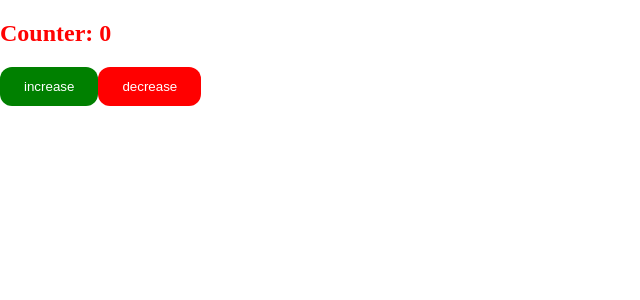
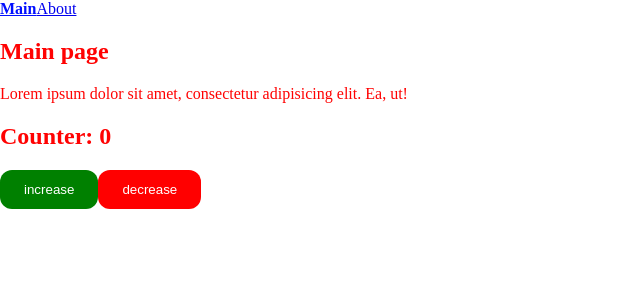
Before and after one commit to alik0000/production, a React app: page / in a window 1280 px wide. Shown: the top 300 px of the page, without its empty margins (0-640 px from the left). Built offline with nearby package versions, Linux system fonts and the light colour scheme.

Commit message:
добавить маршрутизатор, разделить коды, добавить функцию для рендеринга динамического импорта как обычного компонента

```diff
--- a/config/buildDevServer.ts
+++ b/config/buildDevServer.ts
@@ -4,5 +4,6 @@ export function buildDevServer(port: number): WebpackDevServerConfiguration {
     return {
         port,
         open: true,
+        historyApiFallback: true
     }
 }
--- a/package.json
+++ b/package.json
@@ -15,6 +15,7 @@
     "@types/node": "^17.0.21",
     "@types/react": "^17.0.39",
     "@types/react-dom": "^17.0.11",
+    "@types/react-router-dom": "^5.3.3",
     "@types/webpack": "^5.28.0",
     "@types/webpack-dev-server": "^4.7.2",
     "css-loader": "^6.8.1",
@@ -32,6 +33,7 @@
   },
   "dependencies": {
     "react": "^17.0.2",
-    "react-dom": "^17.0.2"
+    "react-dom": "^17.0.2",
+    "react-router-dom": "^6.2.1"
   }
 }
--- a/src/App.tsx
+++ b/src/App.tsx
@@ -1,16 +1,25 @@
-import styles from "./styles/button.module.scss";
-import {useState} from "react";
+import {NavLink, Route, Routes} from 'react-router-dom'
+import {MainPageAsync} from "./pages/MainPage/MainPage.async";
+import {AboutPageAsync} from "./pages/AboutPage/AboutPage.async";
+import {Suspense} from "react";
 
 export const App = () => {
-    const [count, setCount] = useState(0)
-    const increase = () => setCount(count + 1)
-    const decrease = () => setCount(count - 1)
-
     return(
         <div className={'app'}>
-            <h2>Counter: {count}</h2>
-            <button className={styles.accent} onClick={increase}>increase</button>
-            <button className={styles.danger} onClick={decrease}>decrease</button>
+            <nav>
+                <NavLink to="/">
+                    Main
+                </NavLink>
+                <NavLink to="/about">
+                    About
+                </NavLink>
+            </nav>
+            <Suspense fallback={<h2>Loading...</h2>}>
+                <Routes>
+                    <Route path={'/'} element={<MainPageAsync/>}/>
+                    <Route path={'/about'} element={<AboutPageAsync/>}/>
+                </Routes>
+            </Suspense>
         </div>
     )
 }
--- a/src/index.tsx
+++ b/src/index.tsx
@@ -1,8 +1,11 @@
 import {render} from "react-dom";
 import './styles/app.scss'
 import {App} from "./App";
+import {BrowserRouter} from "react-router-dom";
 
 render(
-    <App/>,
+    <BrowserRouter>
+        <App/>
+    </BrowserRouter>,
     document.getElementById('root')
 )
--- /dev/null
+++ b/src/pages/AboutPage/AboutPage.async.tsx
@@ -0,0 +1,2 @@
+import { lazy } from "react";
+export const AboutPageAsync = lazy(() => import('./AboutPage'))
--- /dev/null
+++ b/src/pages/AboutPage/AboutPage.tsx
@@ -0,0 +1,15 @@
+
+export default function AboutPage() {
+    return(
+        <div>
+            <h2>About page</h2>
+            <p>
+                Lorem ipsum dolor sit amet, consectetur adipisicing elit. Ea, ut!
+                Lorem ipsum dolor sit amet, consectetur adipisicing elit. Delectus
+                eius ipsum quaerat quos reiciendis veniam voluptas! Excepturi neque pariatur voluptate.
+                Lorem ipsum dolor sit amet, consectetur adipisicing elit. Ad aliquam asperiores atque dolor
+                fuga laborum necessitatibus nobis perferendis provident quidem?
+            </p>
+        </div>
+    )
+}
--- /dev/null
+++ b/src/pages/MainPage/MainPage.async.tsx
@@ -0,0 +1,2 @@
+import { lazy } from "react";
+export const MainPageAsync = lazy(() => import('./MainPage'))
--- /dev/null
+++ b/src/pages/MainPage/MainPage.tsx
@@ -0,0 +1,23 @@
+import styles from "../../styles/button.module.scss";
+import {useState} from "react";
+
+export default function MainPage() {
+
+    const [count, setCount] = useState(0)
+    const increase = () => setCount(count + 1)
+    const decrease = () => setCount(count - 1)
+
+    return(
+        <div>
+            <h2>Main page</h2>
+            <p>
+                Lorem ipsum dolor sit amet, consectetur adipisicing elit. Ea, ut!
+            </p>
+            <div>
+                <h2>Counter: {count}</h2>
+                <button className={styles.accent} onClick={increase}>increase</button>
+                <button className={styles.danger} onClick={decrease}>decrease</button>
+            </div>
+        </div>
+    )
+}
--- a/src/styles/app.scss
+++ b/src/styles/app.scss
@@ -15,3 +15,7 @@ body {
 body {
   color: #ff0202;
 }
+.active {
+  color: #000eff;
+  font-weight: 700;
+}
```
Also changed, not shown: 1 other file (tests, documents, lock files or other folders).
